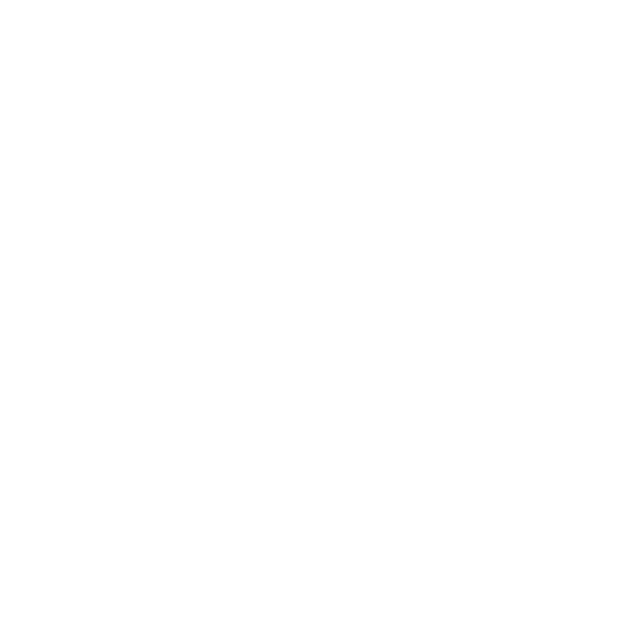
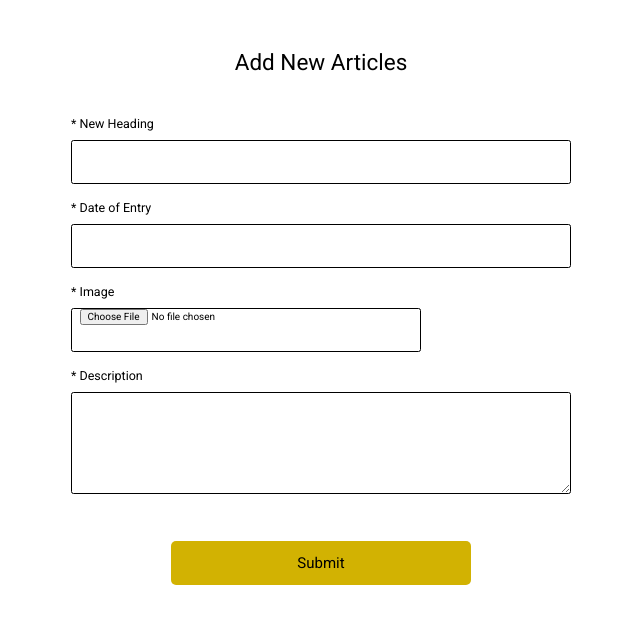
Before and after one commit to FavourWilson/kanuagabiassociates, a React (Create React App) app: page /admin/create-news in a window 1280 px wide. Before the commit this address had no page. Shown: the top 624 px of the page, without its empty margins (319-959 px from the left). Built offline with nearby package versions, Linux system fonts and the light colour scheme; a web font is replaced by a local one.

Commit message:
news create operation

```diff
--- a/src/App.tsx
+++ b/src/App.tsx
@@ -20,7 +20,7 @@
 import AdminMain from "./pages/AdminMain";
 import { ManagementForm } from "./pages/ManagementForm";
 import ManagementProfile from "./pages/ManagementProfile";
-
+import NewsForm from "./pages/NewsForm";
 function App() {
 	return (
 		<Router>
@@ -39,6 +39,10 @@
 						<Route
 							path="/admin/add-manager"
 							element={<ManagementForm />}
+						/>
+						<Route
+							path="/admin/create-news"
+							element={<NewsForm />}
 						/>
 						<Route
 							path="/admin/createlawyers/edit/:id"
--- a/src/pages/AdminMain.tsx
+++ b/src/pages/AdminMain.tsx
@@ -166,6 +166,16 @@
 
 						<li className="admin__nav-li">
 							<a
+								href="/admin/create-news"
+								className="admin__nav-a"
+							>
+								<IoPersonAddOutline className="admin__nav-icon" />
+								Add New Article
+							</a>
+						</li>
+
+						<li className="admin__nav-li">
+							<a
 								href="/admin/createlawyers"
 								className="admin__nav-a"
 							>
--- /dev/null
+++ b/src/pages/NewsForm.jsx
@@ -0,0 +1,98 @@
+import React, { useRef, useState } from 'react'
+
+const NewsForm = () => {
+const [uploadImage, setUploadImage] = useState("");
+	const imgRef = useRef(null);
+	const generalErrorRef = useRef(null);
+  const handleImageUpload = async (e) => {
+		e.preventDefault();
+		const file = Object.values(e.target.files)[0];
+		setUploadImage(file);
+  };
+
+  const [newsContent, setNewsContent] = useState({
+
+  })
+
+
+
+  const submitData = (e) => {
+
+  }
+  return (
+    		<section className="mx-auto w-[96%] max-w-[500px] mt-20">
+			<h2 className="text-center text-4xl">Add New Articles</h2>
+			<form
+				onSubmit={(e) => submitData(e)}
+				className="flex flex-col flex-wrap mt-16 gap-6 "
+			>
+				<div className="w-100%">
+					<h3 className="text-xl">* New Heading</h3>
+					<div className="flex justify-between mt-3">
+						<input
+							className="w-[100%] h-[44px] pl-3 focus-border-[1px] rounded focus:outline-none border-[1px] border-black"
+							type="text"
+							name=""
+							id=""
+							// placeholder={data ? data.contactEmail : "Fullname"}
+
+						/>
+					</div>
+				</div>
+				<div className="w-100%">
+					<h3 className="text-xl">* Date of Entry</h3>
+					<input
+						className="mt-3 w-[100%] h-[44px] pl-3 focus-border-[1px] rounded focus:outline-none border-[1px] border-black"
+						type="number"
+						placeholder=""
+						name=""
+						id=""
+						min="1900"
+						max="2099"
+						step="1"
+						required
+
+					/>
+				</div>
+				<div className="w-100% ">
+					<h3 className="text-xl">* Image</h3>
+					<input
+						// ref={imgRef}
+						className="mt-3 w-[70%] h-[44px] pl-3 focus-border-[1px] rounded focus:outline-none border-[1px] border-black"
+						type="file"
+						placeholder=""
+						name="image"
+						// onChange={handleImageUpload}
+						id=""
+					/>
+					<span className="italics hidden text-red-700 mt-1 font-bold"></span>
+				</div>
+
+				<div className="w-100%">
+					<h3 className="text-xl">* Description</h3>
+					<textarea
+						className=" mt-3 pl-3 w-[100%] focus-border-[1px] rounded focus:outline-none border-[1px] border-black"
+						name=""
+						id=""
+						cols={20}
+						rows={10}
+
+					></textarea>
+				</div>
+
+				<span
+					className="hidden font-bold text-base text-red-700"
+					// ref={generalErrorRef}
+				></span>
+				<button
+					type="submit"
+					className="w-[60%] mt-12 h-[44px]  bg-[#fca311] self-center rounded-md form__button text-2xl"
+				>
+					Submit
+				</button>
+			</form>
+		</section>
+  )
+}
+
+export default NewsForm
```
